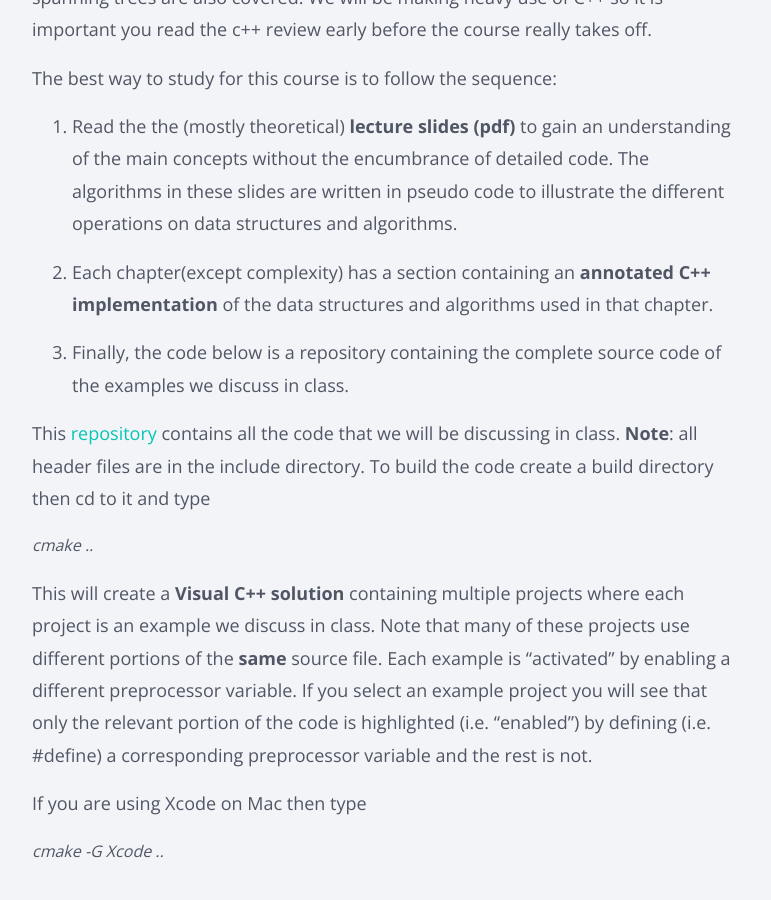
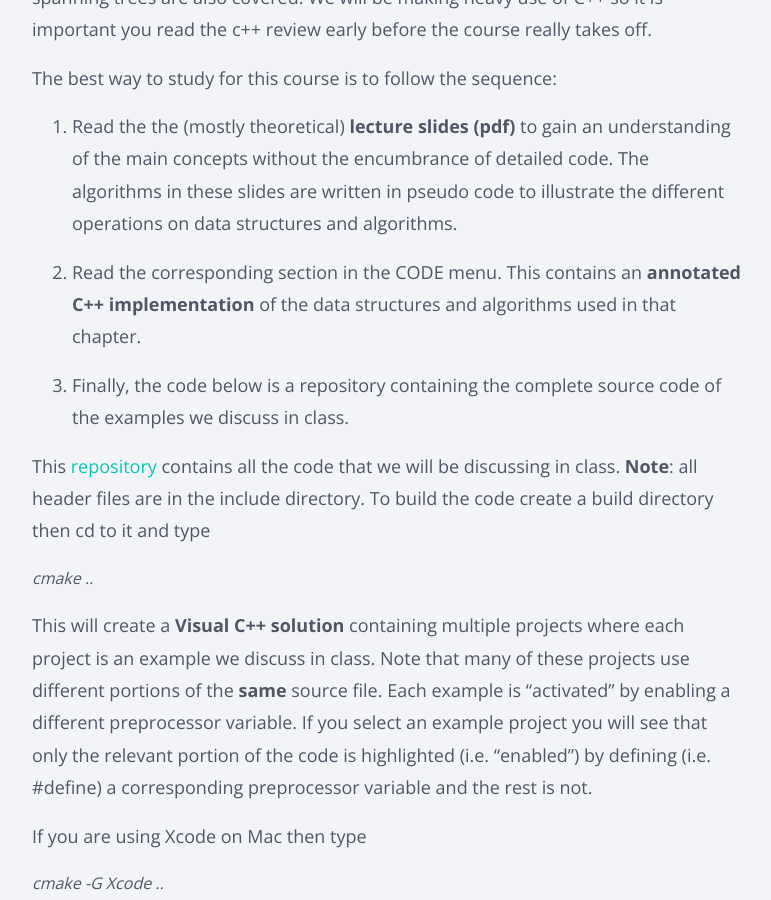
Before and after one commit to hikmatfarhat-ndu/CSC313, a Jekyll site: the page built from index.md, in a window 1280 px wide and 900 px high, scrolled down 677 px. Shown: the whole window, without its empty margins (253-1024 px from the left). Built offline with Jekyll 4.4.1, drawn with Linux system fonts in a browser that asks for light colours; nearby versions of some CDN libraries; our own code applies the rules of GitHub Pages for plain Markdown files.

Commit message:
update index.md

```diff
--- a/index.md
+++ b/index.md
@@ -14,7 +14,7 @@ We will be making heavy use of C++ so it is important you read the c++ review ea
 The best way to study for this course is to follow the sequence:
 1. Read the the (mostly theoretical) **lecture slides (pdf)** to gain an understanding of the main concepts without the encumbrance of detailed code. The algorithms in these slides are written in  pseudo code to illustrate the different operations on data structures and algorithms.
 
-2. Each chapter(except complexity) has a section containing an **annotated C++ implementation**  of the data structures and algorithms used in that chapter.
+2. Read the corresponding  section in the CODE menu. This contains an  **annotated C++ implementation**  of the data structures and algorithms used in that chapter.
 
 3. Finally, the code below  is a repository containing the complete source code of the
  examples we discuss in class.
```
